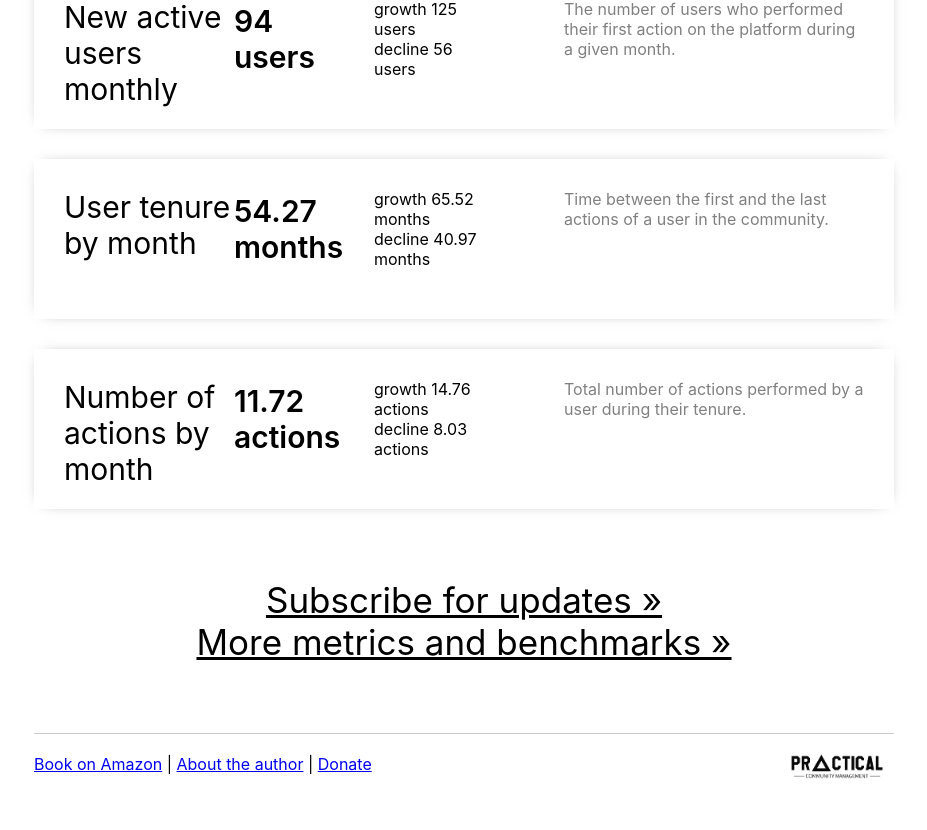
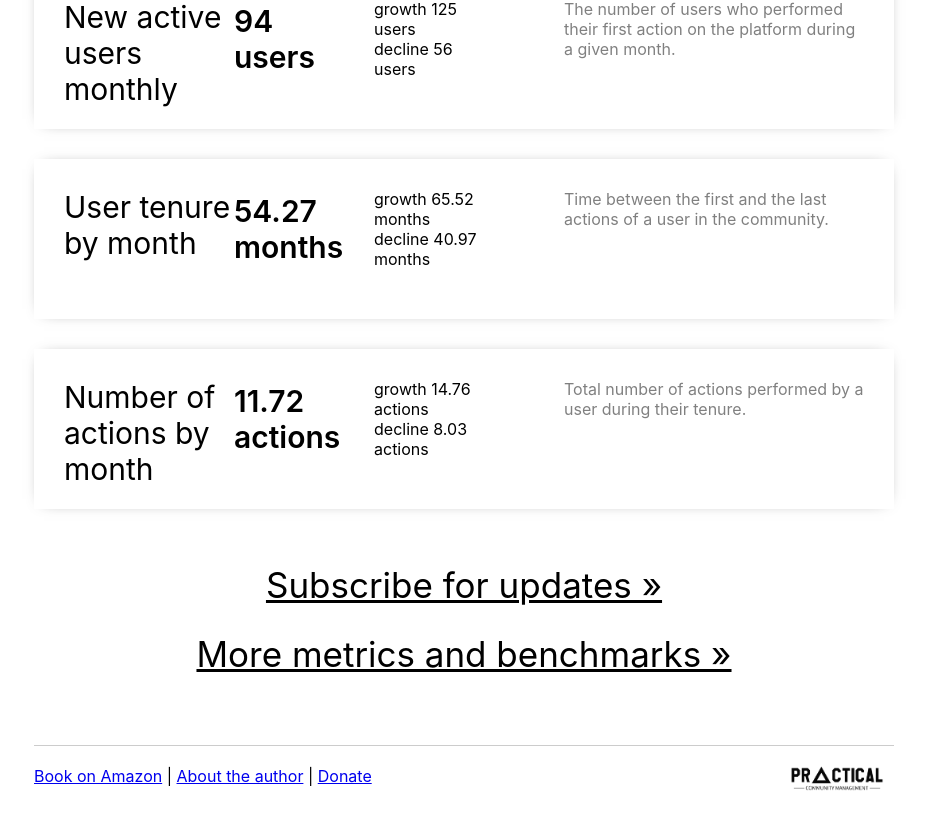
Before and after one commit to coweal/benchmarks, a React (Create React App) app: page / in a window 1280 px wide. Shown: the part 2311-3141 px from the top of the page, without its empty margins (176-1103 px from the left). Built offline with nearby package versions, Linux system fonts and the light colour scheme.

Commit message:
Fixed styles for the links on the bottom of the page

```diff
--- a/src/App.css
+++ b/src/App.css
@@ -21,6 +21,7 @@
 }
 
 .subscriptionTitle a {
-  padding-bottom: 15px;
+  margin-top: -15px;
+  display: block;
   color: black;
 }
```
